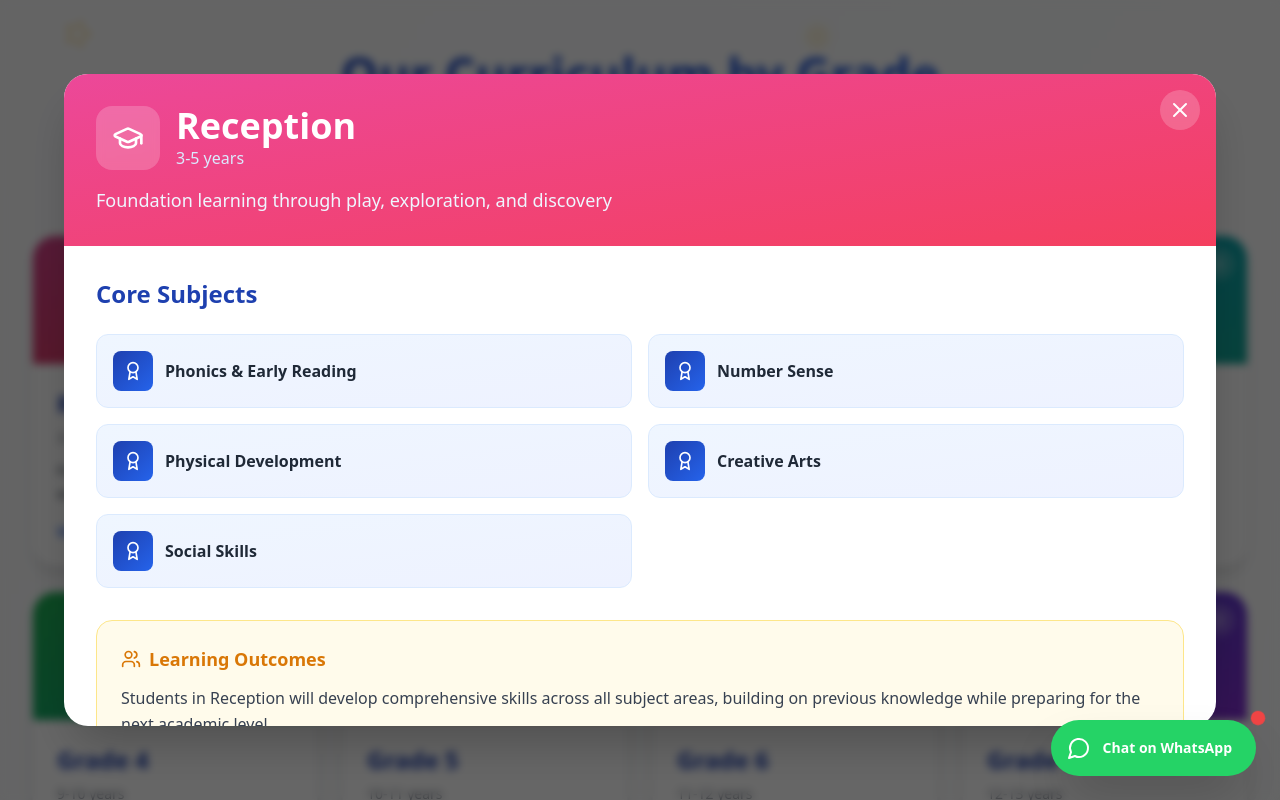
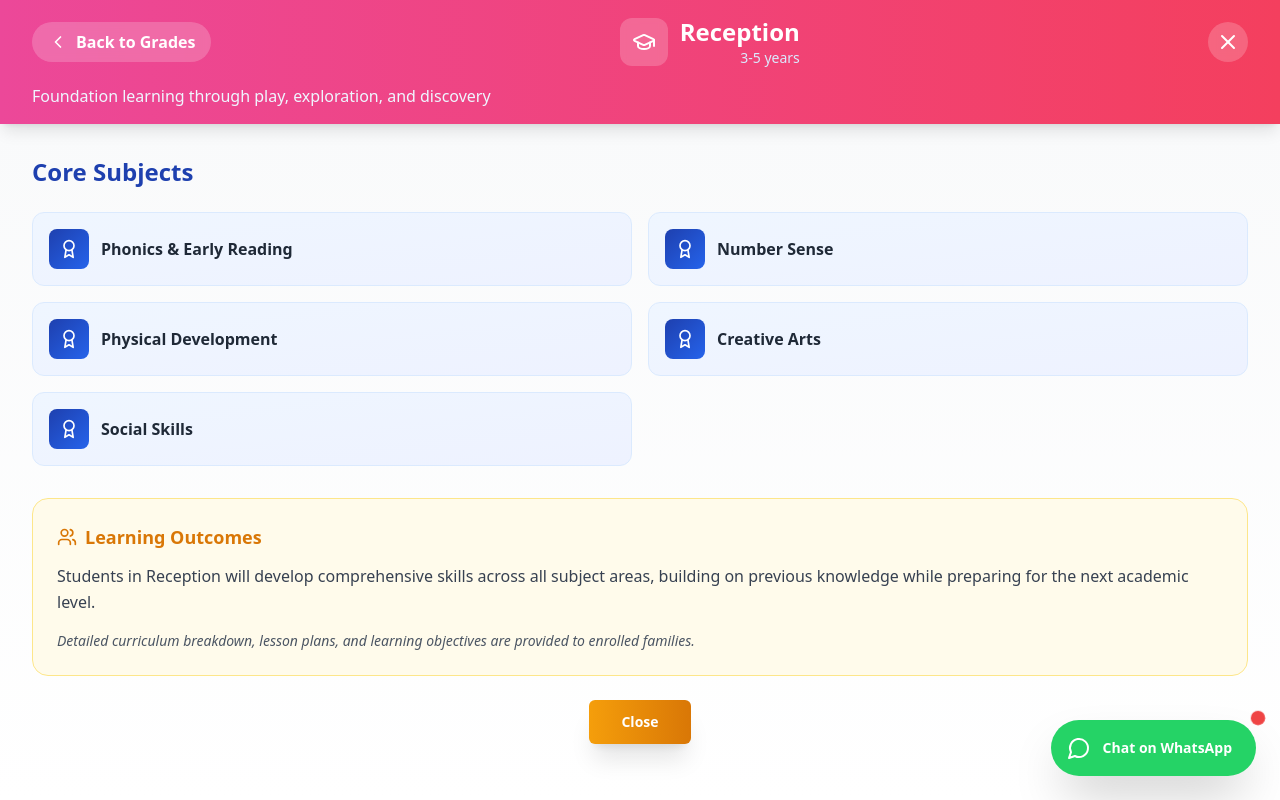
Before and after one commit to DTG8/derby-kids-online-school, a Next.js app: page /curriculum in a window 1280 px wide. Both pictures are taken after a click on the element 175 px from the left and 1327 px from the top of the page. Shown: the part 927-1727 px from the top of the page. Built offline with nearby package versions, Linux system fonts and the light colour scheme.

Commit message:
added curriculum page as web modal

```diff
--- a/pages/curriculum.js
+++ b/pages/curriculum.js
@@ -259,48 +259,64 @@ export default function Curriculum() {
         </div>
       </section>
 
-      {/* Modal */}
+      {/* Modal - Fullscreen Page Experience */}
       <AnimatePresence>
         {selectedGrade && (
           <motion.div
             initial={{ opacity: 0 }}
             animate={{ opacity: 1 }}
             exit={{ opacity: 0 }}
-            className="fixed inset-0 bg-black/60 backdrop-blur-sm z-50 flex items-center justify-center p-4"
-            onClick={closeModal}
+            className="fixed inset-0 bg-white z-50 overflow-hidden"
           >
             <motion.div
-              initial={{ scale: 0.9, opacity: 0 }}
-              animate={{ scale: 1, opacity: 1 }}
-              exit={{ scale: 0.9, opacity: 0 }}
+              initial={{ y: 20, opacity: 0 }}
+              animate={{ y: 0, opacity: 1 }}
+              exit={{ y: 20, opacity: 0 }}
               transition={{ type: "spring", duration: 0.5 }}
-              onClick={(e) => e.stopPropagation()}
-              className="bg-white rounded-3xl shadow-2xl max-w-6xl w-full max-h-[90vh] overflow-hidden"
+              className="h-full flex flex-col"
             >
-              {/* Modal Header */}
-              <div className={`bg-gradient-to-br ${selectedGrade.color} text-white p-6 sm:p-8 relative`}>
+              {/* Fixed Header/Navigation Bar */}
+              <div className={`sticky top-0 z-10 bg-gradient-to-r ${selectedGrade.color} text-white shadow-lg`}>
+                <div className="max-w-7xl mx-auto px-4 sm:px-6 lg:px-8 py-4">
+                  <div className="flex items-center justify-between">
+                    {/* Back Button */}
                     <button
                       onClick={closeModal}
-                  className="absolute top-4 right-4 w-10 h-10 bg-white/20 hover:bg-white/30 backdrop-blur-sm rounded-full flex items-center justify-center transition-colors"
-                  aria-label="Close modal"
+                      className="flex items-center gap-2 px-4 py-2 bg-white/20 hover:bg-white/30 backdrop-blur-sm rounded-full transition-colors"
+                    >
+                      <ChevronRight className="w-5 h-5 rotate-180" />
+                      <span className="font-semibold">Back to Grades</span>
+                    </button>
+
+                    {/* Title */}
+                    <div className="flex items-center gap-3">
+                      <div className="w-12 h-12 bg-white/20 backdrop-blur-sm rounded-xl flex items-center justify-center">
+                        <GraduationCap className="w-6 h-6" />
+                      </div>
+                      <div className="text-right">
+                        <h1 className="text-2xl font-bold">{selectedGrade.grade}</h1>
+                        <p className="text-sm text-blue-100">{selectedGrade.ageRange}</p>
+                      </div>
+                    </div>
+
+                    {/* Close Button */}
+                    <button
+                      onClick={closeModal}
+                      className="w-10 h-10 bg-white/20 hover:bg-white/30 backdrop-blur-sm rounded-full flex items-center justify-center transition-colors"
+                      aria-label="Close"
                     >
                       <X className="w-6 h-6" />
                     </button>
+                  </div>
 
-                <div className="flex items-center gap-4 mb-4">
-                  <div className="w-16 h-16 bg-white/20 backdrop-blur-sm rounded-2xl flex items-center justify-center">
-                    <GraduationCap className="w-8 h-8" />
-                  </div>
-                  <div>
-                    <h2 className="text-3xl sm:text-4xl font-bold">{selectedGrade.grade}</h2>
-                    <p className="text-blue-100">{selectedGrade.ageRange}</p>
+                  {/* Description */}
+                  <p className="mt-4 text-blue-50 max-w-4xl">{selectedGrade.description}</p>
                 </div>
               </div>
-                <p className="text-lg text-blue-50">{selectedGrade.description}</p>
-              </div>
 
-              {/* Modal Content */}
-              <div className="p-6 sm:p-8 overflow-y-auto max-h-[60vh]">
+              {/* Scrollable Content Area */}
+              <div className="flex-1 overflow-y-auto bg-gradient-to-b from-gray-50 to-white">
+                <div className="max-w-7xl mx-auto px-4 sm:px-6 lg:px-8 py-8">
                   {selectedGrade.id === "grade1" && grade1CurriculumData ? (
                     <>
                       {/* International Alignments */}
@@ -453,7 +469,7 @@ export default function Curriculum() {
                     </>
                   )}
 
-                <div className="mt-6 flex justify-center gap-3">
+                  <div className="mt-6 flex justify-center gap-3 pb-8">
                     {selectedGrade.id === "grade1" && (
                       <Link href="/contact">
                         <Button
@@ -473,10 +489,11 @@ export default function Curriculum() {
                     </Button>
                   </div>
                 </div>
+              </div>
             </motion.div>
           </motion.div>
         )}
       </AnimatePresence>
-    </div >
+    </div>
   );
 }
```
Also changed, not shown: 1 other file (tests, documents, lock files or other folders). Lines whose indentation alone changed are shown as unchanged.
